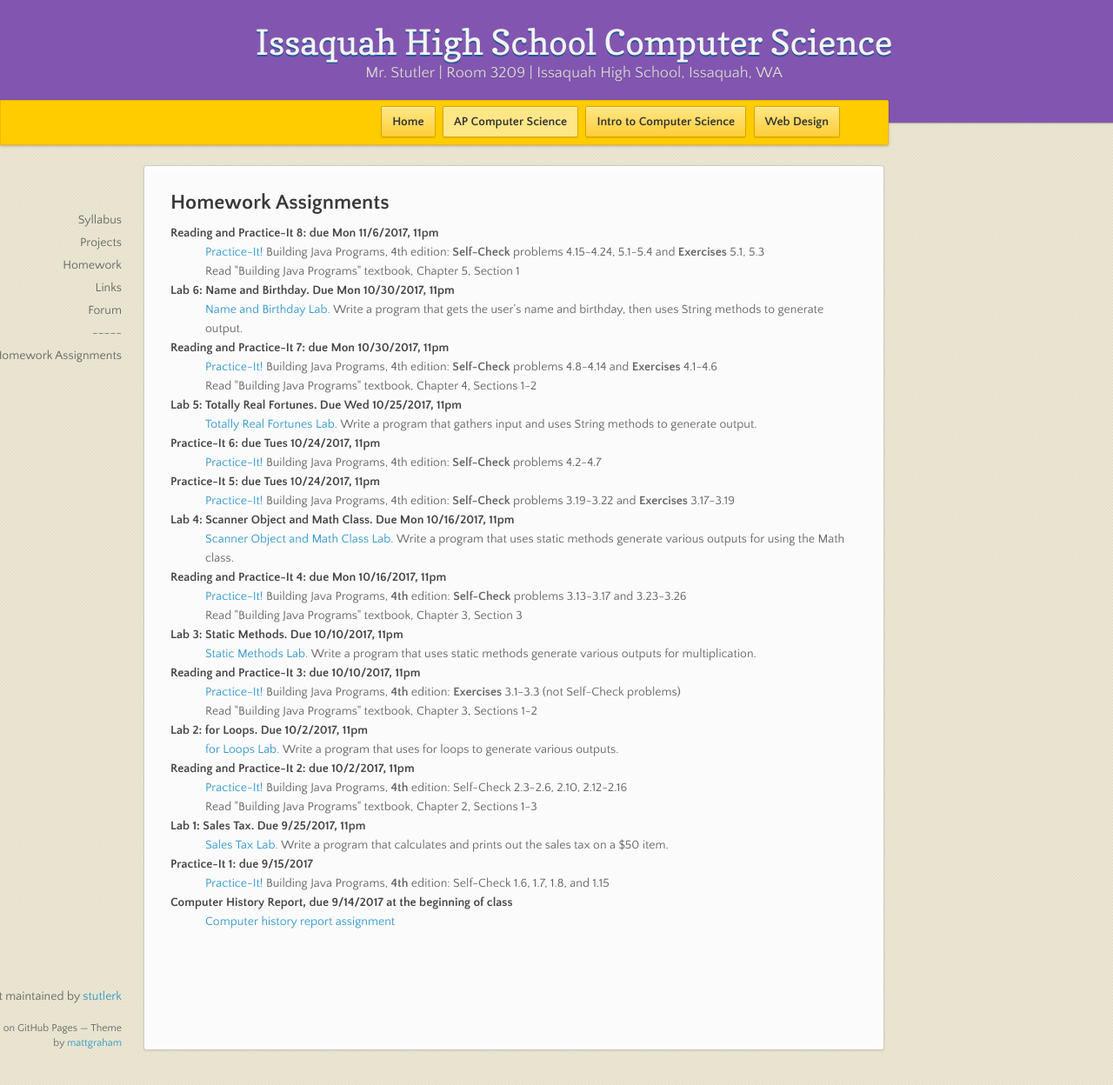
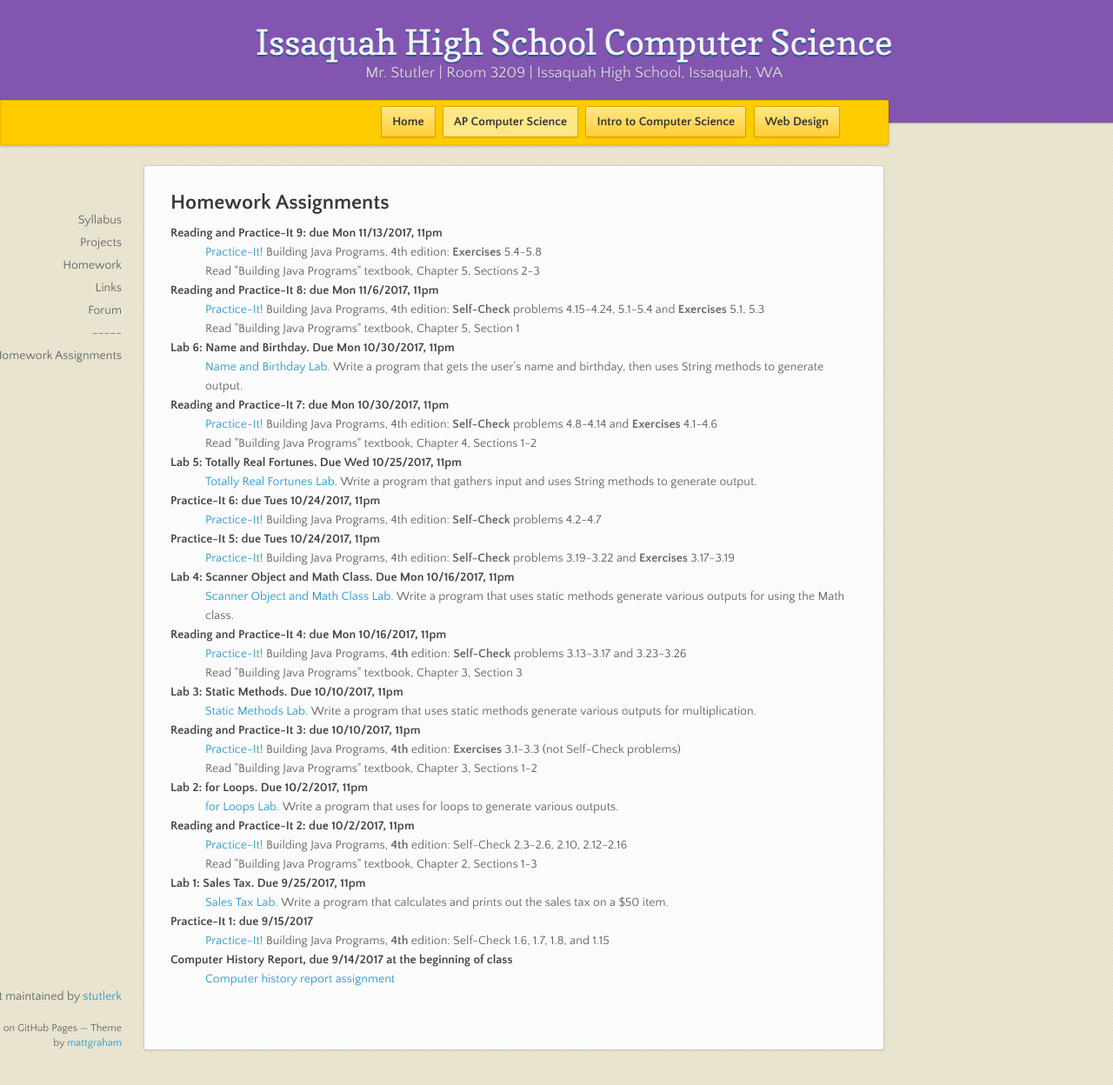
Before and after one commit to stutlerk/ihs-website, a Jekyll site: the page built from _apcs/homework.html, in a window 1280 px wide and 1248 px high. Shown: the whole window at 87% size. Built offline with Jekyll 4.4.1, drawn with Linux system fonts in a browser that asks for light colours; nearby versions of some CDN libraries.

Commit message:
Update homework.html

```diff
--- a/_apcs/homework.html
+++ b/_apcs/homework.html
@@ -6,6 +6,10 @@
 <section>
 <h2>Homework Assignments</h2>
   <dl>
+    <dt>Reading and Practice-It 9: due Mon 11/13/2017, 11pm</dt>
+    <dd><a href="https://practiceit.cs.washington.edu/" target="_blank">Practice-It!</a> Building Java Programs, 4th edition: <b>Exercises</b> 5.4-5.8</dd>
+    <dd>Read "Building Java Programs" textbook, Chapter 5, Sections 2-3</dd>
+
     <!--
     <dt>Lab 7: Identifier Generator. Due Fri 11/3/2017, end of class</dt>
     <dd><a href="https://issaquahwednet-my.sharepoint.com/personal/stutlerk_issaquah_wednet_edu/_layouts/15/guestaccess.aspx?docid=089bc7d1e53324508bd7f7760a3e03800&authkey=AUe6IHpHwDPhH8E5UBON48M&e=3a137ef2dcec49c499ac4c4f438d41d3">Identifier Generator Lab.</a> Write a program that gets a line of input and uses String methods to generate a camelCase Java identifier.</dd>
```
